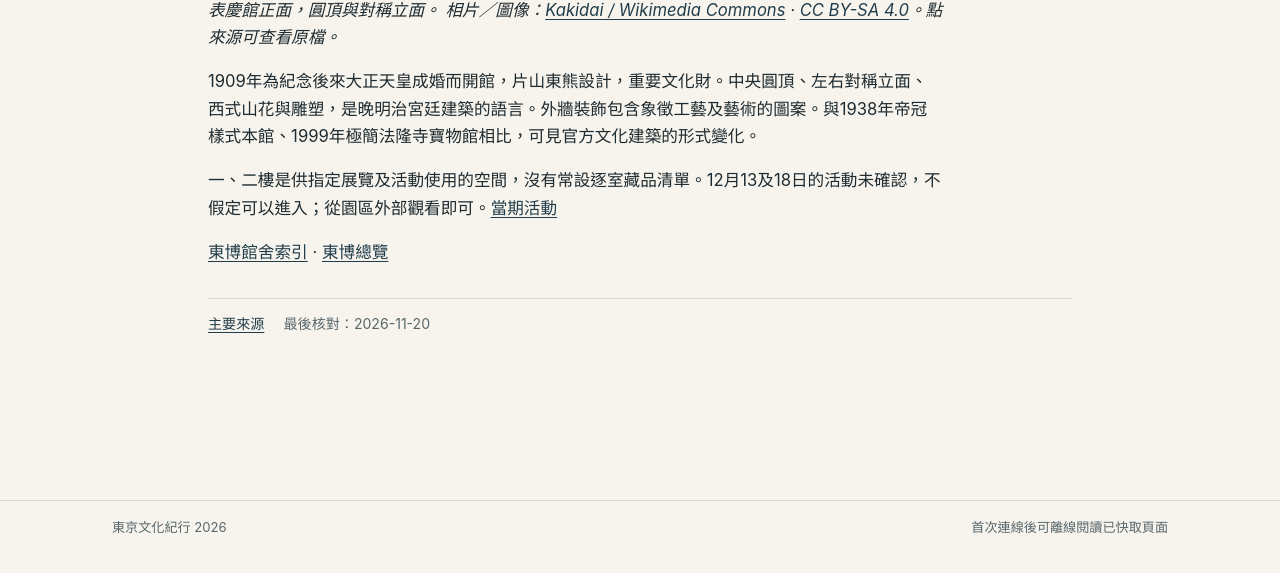
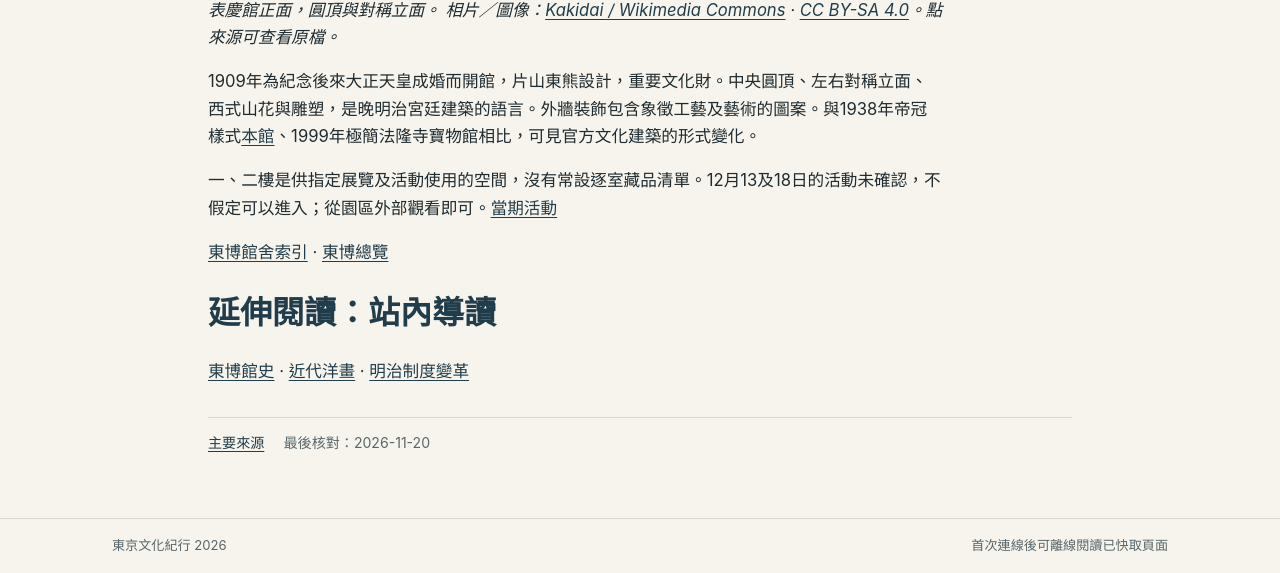
Before and after one commit to davetwchiu/tokyo-culture-trip-2026, a Jekyll site: the page built from content/museums/tokyo-national-museum/buildings/hyokeikan.md, in a window 1280 px wide and 1213 px high. Shown: the part 640-1213 px from the top of the window. Built offline with Jekyll 4.4.1, drawn with Linux system fonts in a browser that asks for light colours.

Commit message:
Cross-link museums/tokyo-national-museum/buildings/hyokeikan.md to object studies and background

```diff
--- a/content/museums/tokyo-national-museum/buildings/hyokeikan.md
+++ b/content/museums/tokyo-national-museum/buildings/hyokeikan.md
@@ -20,8 +20,12 @@ offline: true
 *表慶館正面，圓頂與對稱立面。 相片／圖像：[Kakidai / Wikimedia Commons](https://commons.wikimedia.org/wiki/File:Hyokeikan_-_Tokyo_National_Museum.jpg) · [CC BY-SA 4.0](https://creativecommons.org/licenses/by-sa/4.0/)。點來源可查看原檔。*
 
 
-1909年為紀念後來大正天皇成婚而開館，片山東熊設計，重要文化財。中央圓頂、左右對稱立面、西式山花與雕塑，是晚明治宮廷建築的語言。外牆裝飾包含象徵工藝及藝術的圖案。與1938年帝冠樣式本館、1999年極簡法隆寺寶物館相比，可見官方文化建築的形式變化。
+1909年為紀念後來大正天皇成婚而開館，片山東熊設計，重要文化財。中央圓頂、左右對稱立面、西式山花與雕塑，是晚明治宮廷建築的語言。外牆裝飾包含象徵工藝及藝術的圖案。與1938年帝冠樣式[本館](/tokyo-culture-trip-2026/museums/tokyo-national-museum/buildings/honkan/)、1999年極簡法隆寺寶物館相比，可見官方文化建築的形式變化。
 
 一、二樓是供指定展覽及活動使用的空間，沒有常設逐室藏品清單。12月13及18日的活動未確認，不假定可以進入；從園區外部觀看即可。[當期活動](https://www.tnm.jp/modules/r_exhibition/index.php?controller=hall&hid=8&lang=ja)
 
 [東博館舍索引](../) · [東博總覽](../../)
+
+## 延伸閱讀：站內導讀
+
+[東博館史](/tokyo-culture-trip-2026/museums/tokyo-national-museum/) · [近代洋畫](/tokyo-culture-trip-2026/museums/tokyo-national-museum/buildings/kuroda/) · [明治制度變革](/tokyo-culture-trip-2026/history/political/#meiji)
```
